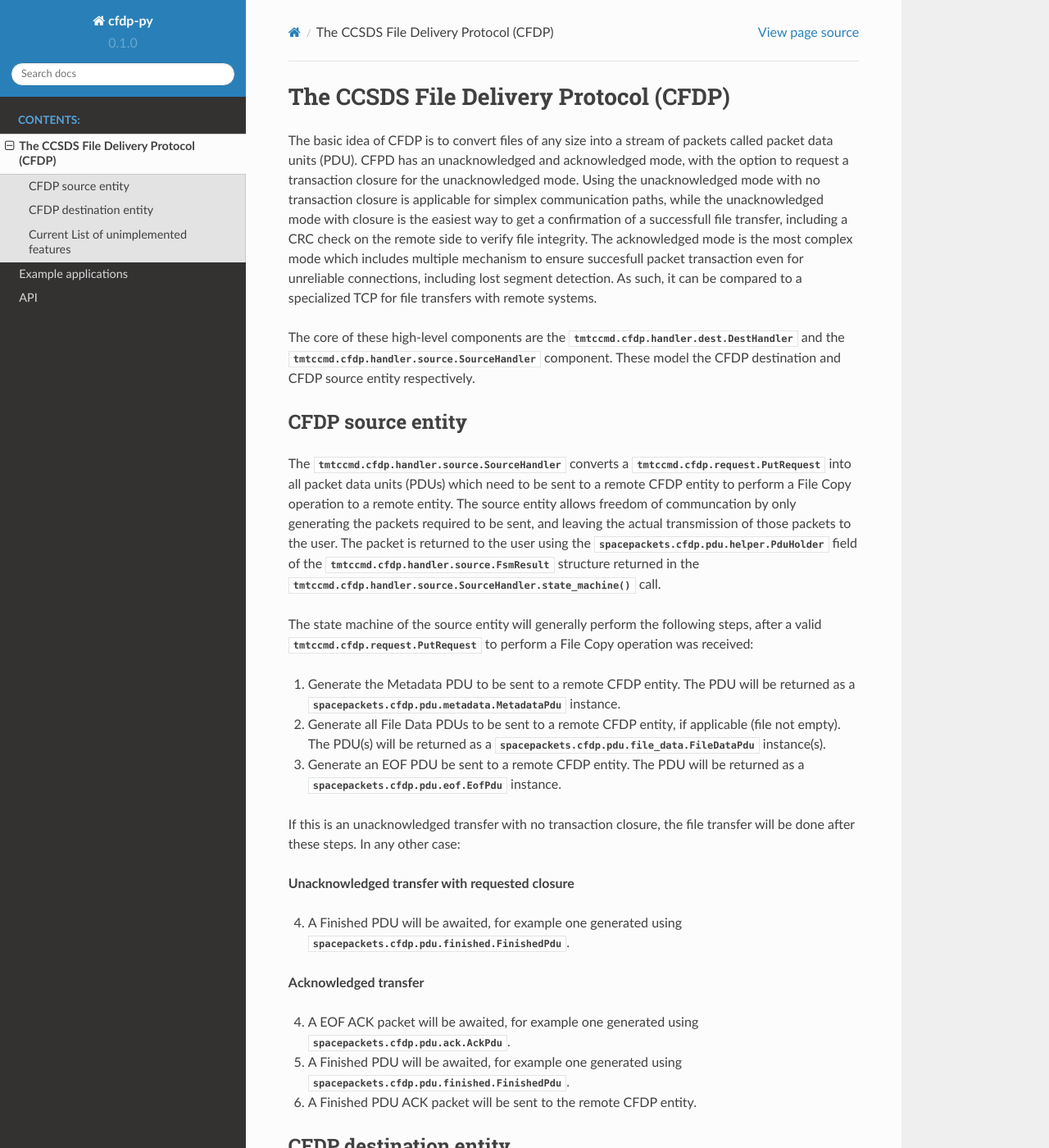
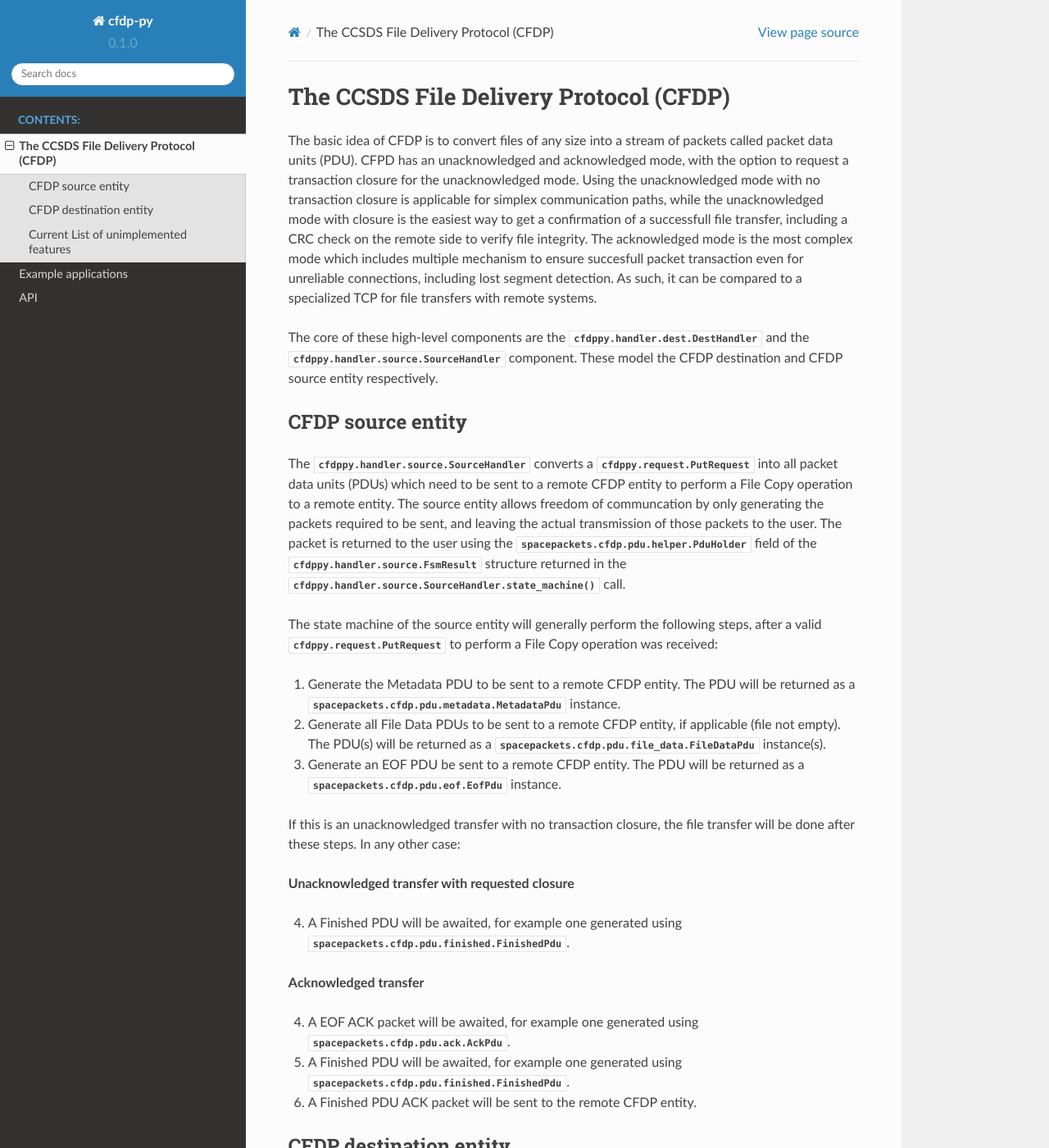
Before and after one commit to us-irs/cfdp-py, a Sphinx documentation site: the page built from docs/introduction.rst, in a window 1280 px wide and 1400 px high. Shown: the whole window at 82% size. Built offline with Sphinx 7.4.7 and the Read the Docs theme 2.0.0, drawn with Linux system fonts in a browser that asks for light colours; some of the changed text lies outside the part shown.

Commit message:
doc corrections

```diff
--- a/docs/examples.rst
+++ b/docs/examples.rst
@@ -3,16 +3,16 @@ Example applications
 =====================
 
 You can find an example application inside the
-`example directory <https://github.com/robamu-org/tmtccmd/tree/main/examples/cfdp-simple>`_
+`example directory <https://github.com/us-irs/cfdp-py/tree/main/examples/cfdp-simple>`_
 which shows an end-to-end file transfer on a host computer. This should give you a general idea of
 how the source and destination handler work in practice.
 
 There is also a
 `test application <https://github.com/robamu-org/tmtccmd/tree/main/examples/cfdp-libre-cube-crosstest>`_
-which cross-tests the `tmtccmd` CFDP implementation with the
+which cross-tests the `cfdp-py` CFDP implementation with the
 `Libre Cube CFDP <https://gitlab.com/librecube/lib/python-cfdp>`_ implementation.
 
 Finally, you can see a more complex example also featuring more features of the CFDP state machines
-`here <https://github.com/robamu-org/tmtccmd/tree/main/examples/cfdp-cli-udp>`_. This example
+`here <https://github.com/us-irs/cfdp-py/tree/main/examples/cfdp-cli-udp>`_. This example
 uses UDP servers for communication and explicitely separates the local and remote entity
 application.
--- a/docs/introduction.rst
+++ b/docs/introduction.rst
@@ -12,24 +12,24 @@ mode which includes multiple mechanism to ensure succesfull packet transaction e
 connections, including lost segment detection. As such, it can be compared to a specialized TCP
 for file transfers with remote systems.
 
-The core of these high-level components are the :py:class:`tmtccmd.cfdp.handler.dest.DestHandler`
-and the :py:class:`tmtccmd.cfdp.handler.source.SourceHandler` component. These model the CFDP
+The core of these high-level components are the :py:class:`cfdppy.handler.dest.DestHandler`
+and the :py:class:`cfdppy.handler.source.SourceHandler` component. These model the CFDP
 destination and CFDP source entity respectively.
 
 CFDP source entity
 -------------------
 
-The :py:class:`tmtccmd.cfdp.handler.source.SourceHandler` converts a
-:py:class:`tmtccmd.cfdp.request.PutRequest` into all packet data units (PDUs) which need to be
+The :py:class:`cfdppy.handler.source.SourceHandler` converts a
+:py:class:`cfdppy.request.PutRequest` into all packet data units (PDUs) which need to be
 sent to a remote CFDP entity to perform a File Copy operation to a remote entity. The source entity
 allows freedom of communcation by only generating the packets required to be sent, and leaving the
 actual transmission of those packets to the user. The packet is returned to the user using
 the :py:class:`spacepackets.cfdp.pdu.helper.PduHolder` field of the
-:py:class:`tmtccmd.cfdp.handler.source.FsmResult` structure returned in the
-:py:meth:`tmtccmd.cfdp.handler.source.SourceHandler.state_machine` call.
+:py:class:`cfdppy.handler.source.FsmResult` structure returned in the
+:py:meth:`cfdppy.handler.source.SourceHandler.state_machine` call.
 
 The state machine of the source entity will generally perform the following steps, after
-a valid :py:class:`tmtccmd.cfdp.request.PutRequest` to perform a File Copy operation was received:
+a valid :py:class:`cfdppy.request.PutRequest` to perform a File Copy operation was received:
 
 1. Generate the Metadata PDU to be sent to a remote CFDP entity. The PDU will be returned as a
    :py:class:`spacepackets.cfdp.pdu.metadata.MetadataPdu` instance.
@@ -55,7 +55,7 @@ after these steps. In any other case:
 CFDP destination entity
 ------------------------
 
-The :py:class:`tmtccmd.cfdp.handler.dest.DestHandler` can convert the PDUs sent from a remote
+The :py:class:`cfdppy.handler.dest.DestHandler` can convert the PDUs sent from a remote
 source entity ID back to a file. A file copy operation on the receiver side is started with
 the reception of a Metadata PDU, for example one generated by the
 :py:class:`spacepackets.cfdp.pdu.metadata.MetadataPdu` class . After that, file packet PDUs, for
```
